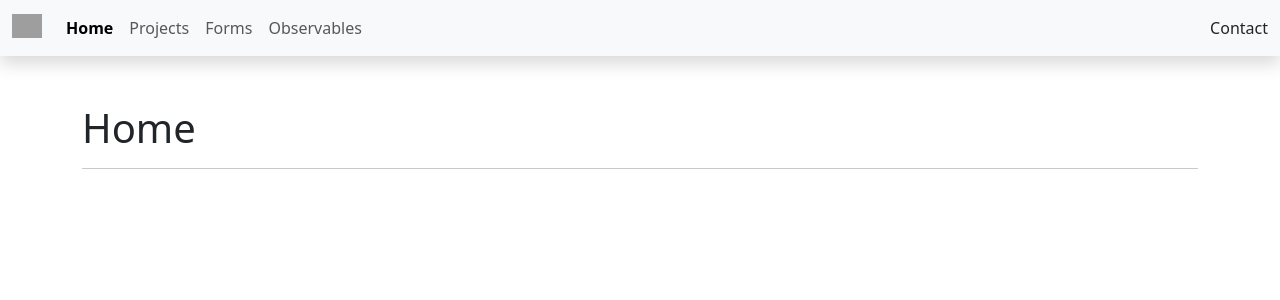
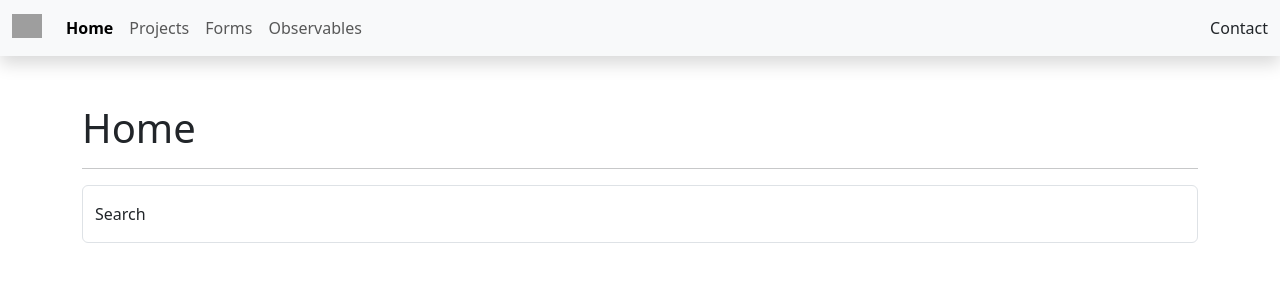
Before and after one commit to EduardoUDG/Angular_app, an Angular app: page / in a window 1280 px wide. Shown: the top 300 px of the page. Built offline with nearby package versions, Linux system fonts and the light colour scheme; grey boxes are pictures that could not be loaded.

Commit message:
create - search component with reactive form added on shared module

```diff
--- a/src/app/app.component.html
+++ b/src/app/app.component.html
@@ -8,6 +8,8 @@
       <hr>
       <router-outlet></router-outlet>
 
+      <app-search></app-search>
+
     </div>
   </div>
 </div>
--- /dev/null
+++ b/src/app/shared/components/search/search.component.html
@@ -0,0 +1,13 @@
+<form [formGroup]="myForm" autocomplete="off">
+
+  <div class="form-floating mb-3">
+    <input class="form-control"
+           type="text"
+           (keyup)="onKeyup()"
+           placeholder="search..."
+           formControlName="name">
+
+    <label for="floatingInput">Search</label>
+  </div>
+
+</form>
--- /dev/null
+++ b/src/app/shared/components/search/search.component.ts
@@ -0,0 +1,23 @@
+import { Component } from '@angular/core';
+import { FormBuilder, FormGroup } from '@angular/forms';
+
+@Component({
+  selector: 'app-search',
+  templateUrl: './search.component.html',
+})
+export class SearchComponent {
+
+  myForm: FormGroup = this._fb.group({
+    name: ['']
+  });
+
+  constructor(
+    private _fb: FormBuilder
+  ) { }
+
+  onKeyup() {
+    const value = this.myForm.get('name')!.value;
+    console.log( value );
+  }
+
+}
```
Also changed, not shown: src/app/shared/shared.module.ts (+8 -3 lines).
